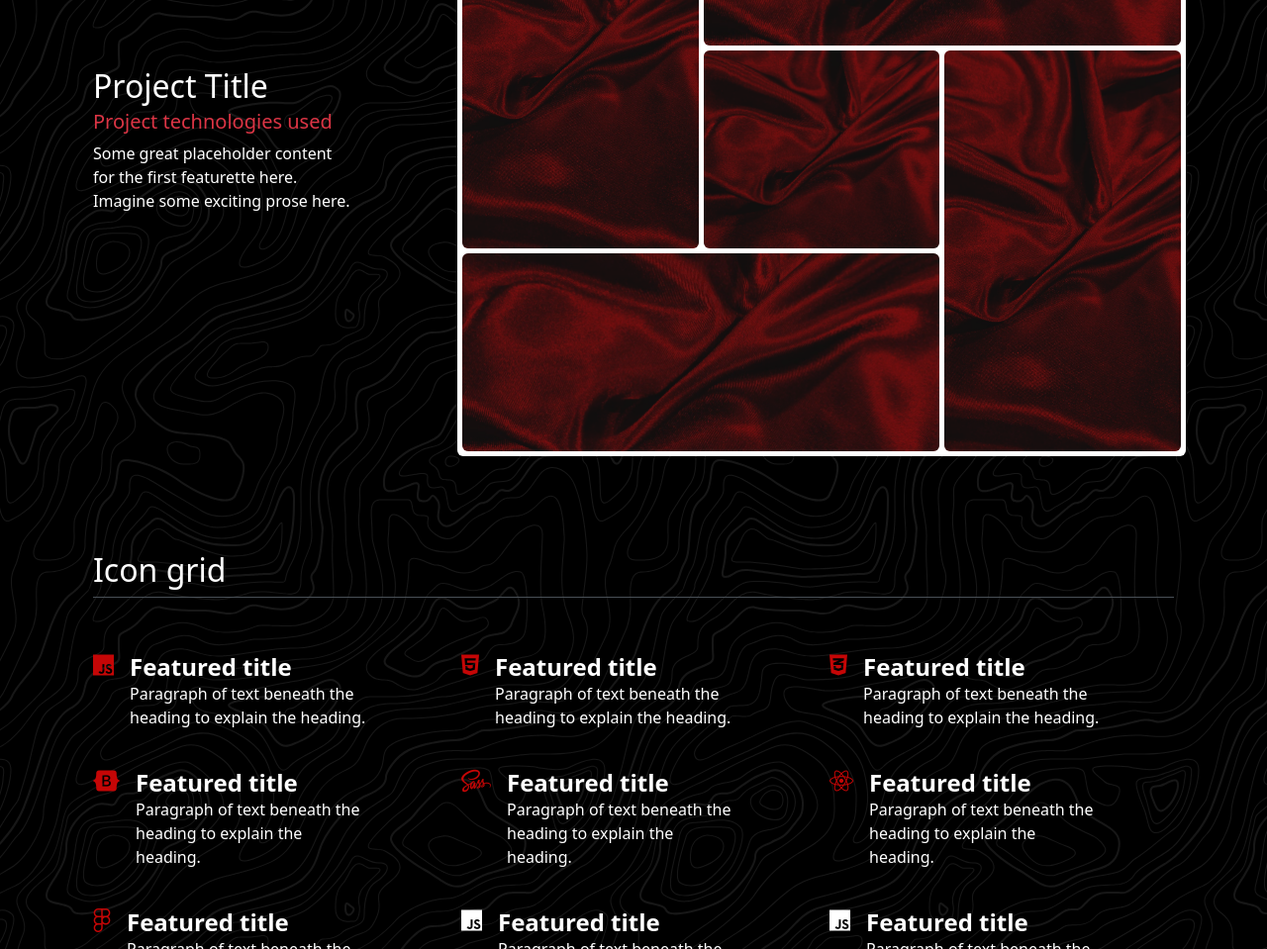
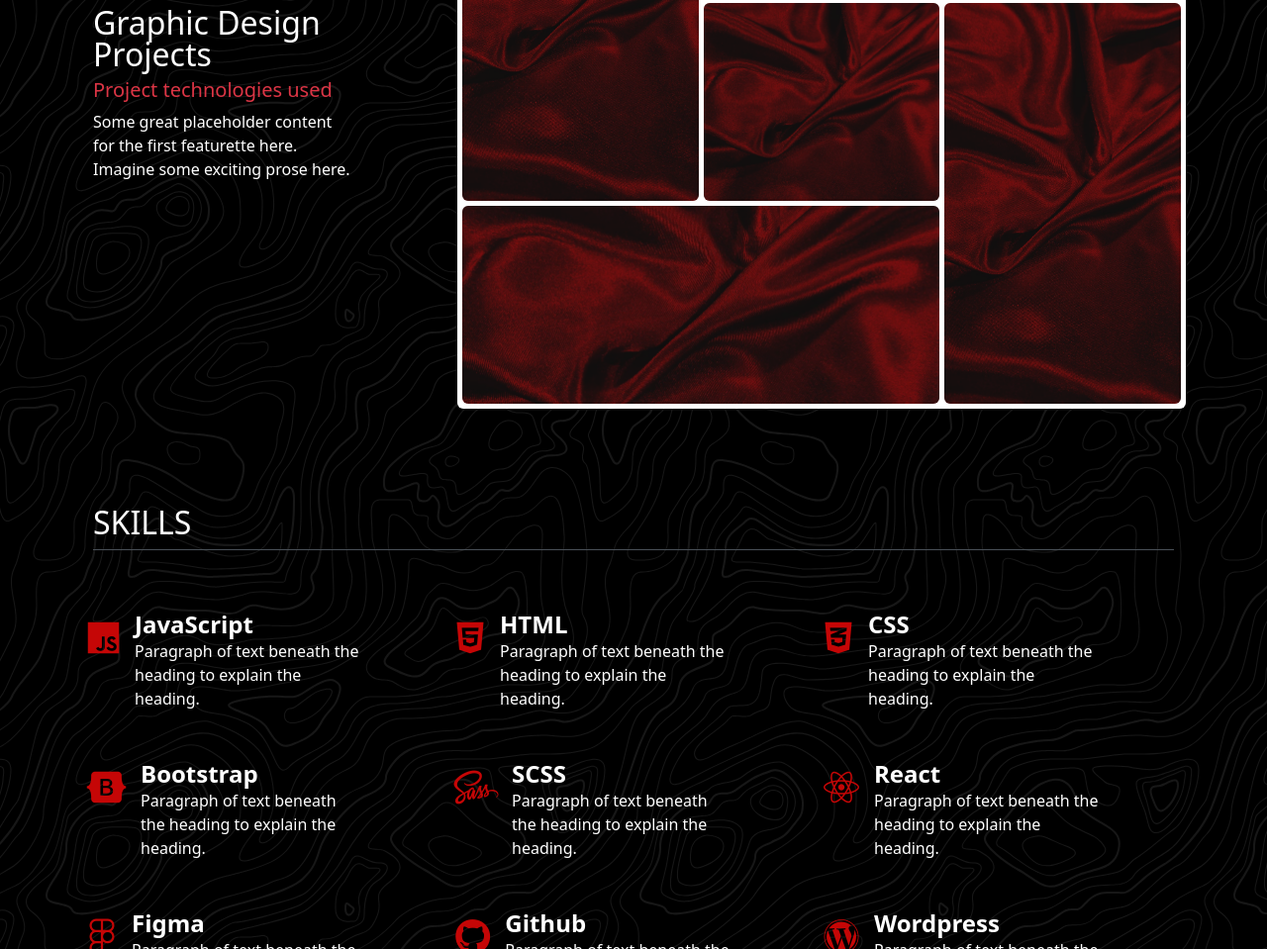
Before and after one commit to Mere-Frances/Bootstrap-portfolio-demo, a plain HTML site: page index.html in a window 1280 px wide. Shown: the part 1841-2800 px from the top of the page at 99% size. Drawn offline with nearby package versions, Linux system fonts and the light colour scheme.

Commit message:
Initial commit

```diff
--- a/index.html
+++ b/index.html
@@ -84,12 +84,12 @@
 
     <!-- PROJECT -->
     <div class="container">
-        <h2 class="pb-2 border-bottom border-danger fs-1 pt-5" id="about">Projects</h2>
+        <h2 class="pb-2 border-bottom border-danger fs-1 pt-5" id="about">PROJECTS</h2>
 
         <!-- Project #1 -->
         <div class="row featurette py-5" data-aos="fade-up" data-aos-duration="200ms">
             <div class="col-md-4 d-flex flex-column align-items-start justify-content-md-center px-4">
-                <h2 class="featurette-heading fw-normal lh-1">Project Title</h2>
+                <h2 class="featurette-heading fw-normal lh-1">Web Projects</h2>
                 <h2 class="fs-5 text-danger text-start">Project technologies used</h2>
                 <p class="fw-light">Some great placeholder content for the first featurette here. Imagine some exciting
                     prose here.</p>
@@ -109,12 +109,12 @@
 
         <!-- PROJECT -->
         <div class="container">
-            <h2 class="pb-2 border-bottom border-danger fs-1 pt-5" id="about">Projects</h2>
+            <h2 class="pb-2 border-bottom border-danger fs-1 pt-5" id="about"></h2>
 
             <!-- Project #1 -->
-            <div class="row featurette py-5" data-aos="fade-up" data-aos-duration="200ms">
+            <div class="row featurette py-5" data-aos="zoom-in" data-aos-duration="200ms">
                 <div class="col-md-4 d-flex flex-column align-items-start justify-content-md-center px-4">
-                    <h2 class="featurette-heading fw-normal lh-1">Project Title</h2>
+                    <h2 class="featurette-heading fw-normal lh-1">Graphic Design Projects</h2>
                     <h2 class="fs-5 text-danger text-start">Project technologies used</h2>
                     <p class="fw-light">Some great placeholder content for the first featurette here. Imagine some exciting
                         prose here.</p>
@@ -138,7 +138,7 @@
     <!-- Start of SKILLS -->
 
     <div class="container px-4 py-5" id="iconGrid">
-        <h2 class="pb-2 border-bottom">Icon grid</h2>
+        <h2 class="pb-2 border-bottom">SKILLS</h2>
 
         <div class="row g-4 py-5 row-cols-1 row-cols-lg-3">
 
@@ -148,8 +148,8 @@
                     class="icon-square text-boy-emphasis d-inline-flex align-items-center justify-content-center fs-4 flex-shrink-0 me-3">
                     <i class="fa-brands fa-js icon-preview"></i>
                 </div>
-                <div>
-                    <h3 class="fw-bold mb-0 fs-4 text-body-emphasis">Featured title</h3>
+                <div class="skills-content">
+                    <h3 class="fw-bold mb-0 fs-4 text-body-emphasis">JavaScript</h3>
                     <p class="fw-light">Paragraph of text beneath the heading to explain the heading.</p>
                 </div>
             </div>
@@ -160,8 +160,8 @@
                     class="icon-square text-boy-emphasis d-inline-flex align-items-center justify-content-center fs-4 flex-shrink-0 me-3">
                     <i class="fa-brands fa-html5 icon-preview"></i>
                 </div>
-                <div>
-                    <h3 class="fw-bold mb-0 fs-4 text-body-emphasis">Featured title</h3>
+                <div class="skills-content">
+                    <h3 class="fw-bold mb-0 fs-4 text-body-emphasis">HTML</h3>
                     <p class="fw-light">Paragraph of text beneath the heading to explain the heading.</p>
                 </div>
             </div>
@@ -172,8 +172,8 @@
                     class="icon-square text-boy-emphasis d-inline-flex align-items-center justify-content-center fs-4 flex-shrink-0 me-3">
                     <i class="fa-brands fa-css3-alt icon-preview"></i>
                 </div>
-                <div>
-                    <h3 class="fw-bold mb-0 fs-4 text-body-emphasis">Featured title</h3>
+                <div class="skills-content">
+                    <h3 class="fw-bold mb-0 fs-4 text-body-emphasis">CSS</h3>
                     <p class="fw-light">Paragraph of text beneath the heading to explain the heading.</p>
                 </div>
             </div>
@@ -184,8 +184,8 @@
                     class="icon-square text-boy-emphasis d-inline-flex align-items-center justify-content-center fs-4 flex-shrink-0 me-3">
                     <i class="fa-brands fa-bootstrap icon-preview"></i>
                 </div>
-                <div>
-                    <h3 class="fw-bold mb-0 fs-4 text-body-emphasis">Featured title</h3>
+                <div class="skills-content">
+                    <h3 class="fw-bold mb-0 fs-4 text-body-emphasis">Bootstrap</h3>
                     <p class="fw-light">Paragraph of text beneath the heading to explain the heading.</p>
                 </div>
             </div>
@@ -196,8 +196,8 @@
                     class="icon-square text-boy-emphasis d-inline-flex align-items-center justify-content-center fs-4 flex-shrink-0 me-3">
                     <i class="fa-brands fa-sass icon-preview"></i>
                 </div>
-                <div>
-                    <h3 class="fw-bold mb-0 fs-4 text-body-emphasis">Featured title</h3>
+                <div class="skills-content">
+                    <h3 class="fw-bold mb-0 fs-4 text-body-emphasis">SCSS</h3>
                     <p class="fw-light">Paragraph of text beneath the heading to explain the heading.</p>
                 </div>
             </div>
@@ -207,8 +207,8 @@
                 <div
                     class="icon-square text-boy-emphasis d-inline-flex align-items-center justify-content-center fs-4 flex-shrink-0 me-3">
                     <i class="fa-brands fa-react icon-preview"></i> </div>
-                <div>
-                    <h3 class="fw-bold mb-0 fs-4 text-body-emphasis">Featured title</h3>
+                <div class="skills-content">
+                    <h3 class="fw-bold mb-0 fs-4 text-body-emphasis">React</h3>
                     <p class="fw-light">Paragraph of text beneath the heading to explain the heading.</p>
                 </div>
             </div>
@@ -218,30 +218,32 @@
                 <div
                     class="icon-square text-boy-emphasis d-inline-flex align-items-center justify-content-center fs-4 flex-shrink-0 me-3">
                     <i class="fa-brands fa-figma icon-preview"></i> </div>
-                <div>
-                    <h3 class="fw-bold mb-0 fs-4 text-body-emphasis">Featured title</h3>
+                <div class="skills-content">
+                    <h3 class="fw-bold mb-0 fs-4 text-body-emphasis">Figma</h3>
                     <p class="fw-light">Paragraph of text beneath the heading to explain the heading.</p>
                 </div>
             </div>
 
+            <!-- GITHUB -->
             <div class="col d-flex align-items-start">
                 <div
                     class="icon-square text-boy-emphasis d-inline-flex align-items-center justify-content-center fs-4 flex-shrink-0 me-3">
-                    <i class="fa-brands fa-js"></i>
+                    <i class="fa-brands fa-github icon-preview"></i>
                 </div>
-                <div>
-                    <h3 class="fw-bold mb-0 fs-4 text-body-emphasis">Featured title</h3>
+                <div class="skills-content">
+                    <h3 class="fw-bold mb-0 fs-4 text-body-emphasis">Github</h3>
                     <p class="fw-light">Paragraph of text beneath the heading to explain the heading.</p>
                 </div>
             </div>
 
+            <!-- WORDPRESS -->
             <div class="col d-flex align-items-start">
                 <div
                     class="icon-square text-boy-emphasis d-inline-flex align-items-center justify-content-center fs-4 flex-shrink-0 me-3">
-                    <i class="fa-brands fa-js"></i>
+                    <i class="fa-brands fa-wordpress icon-preview"></i>
                 </div>
-                <div>
-                    <h3 class="fw-bold mb-0 fs-4 text-body-emphasis">Featured title</h3>
+                <div class="skills-content">
+                    <h3 class="fw-bold mb-0 fs-4 text-body-emphasis">Wordpress</h3>
                     <p class="fw-light">Paragraph of text beneath the heading to explain the heading.</p>
                 </div>
             </div>
--- a/script.js
+++ b/script.js
@@ -1,3 +1 @@
-alert('wokring :)');
-
-  AOS.init();
+AOS.init();
```
Also changed, not shown: style.css.
